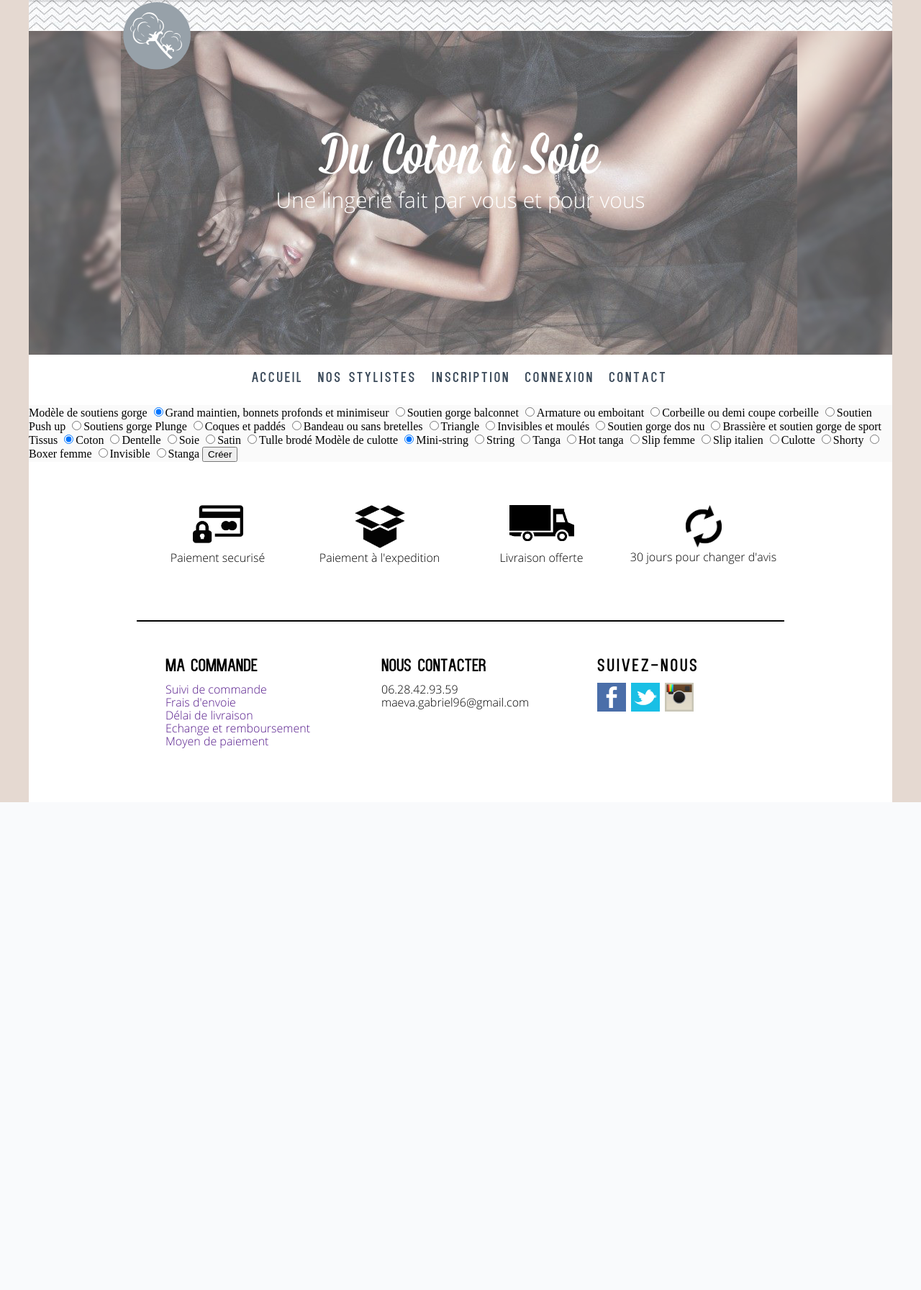
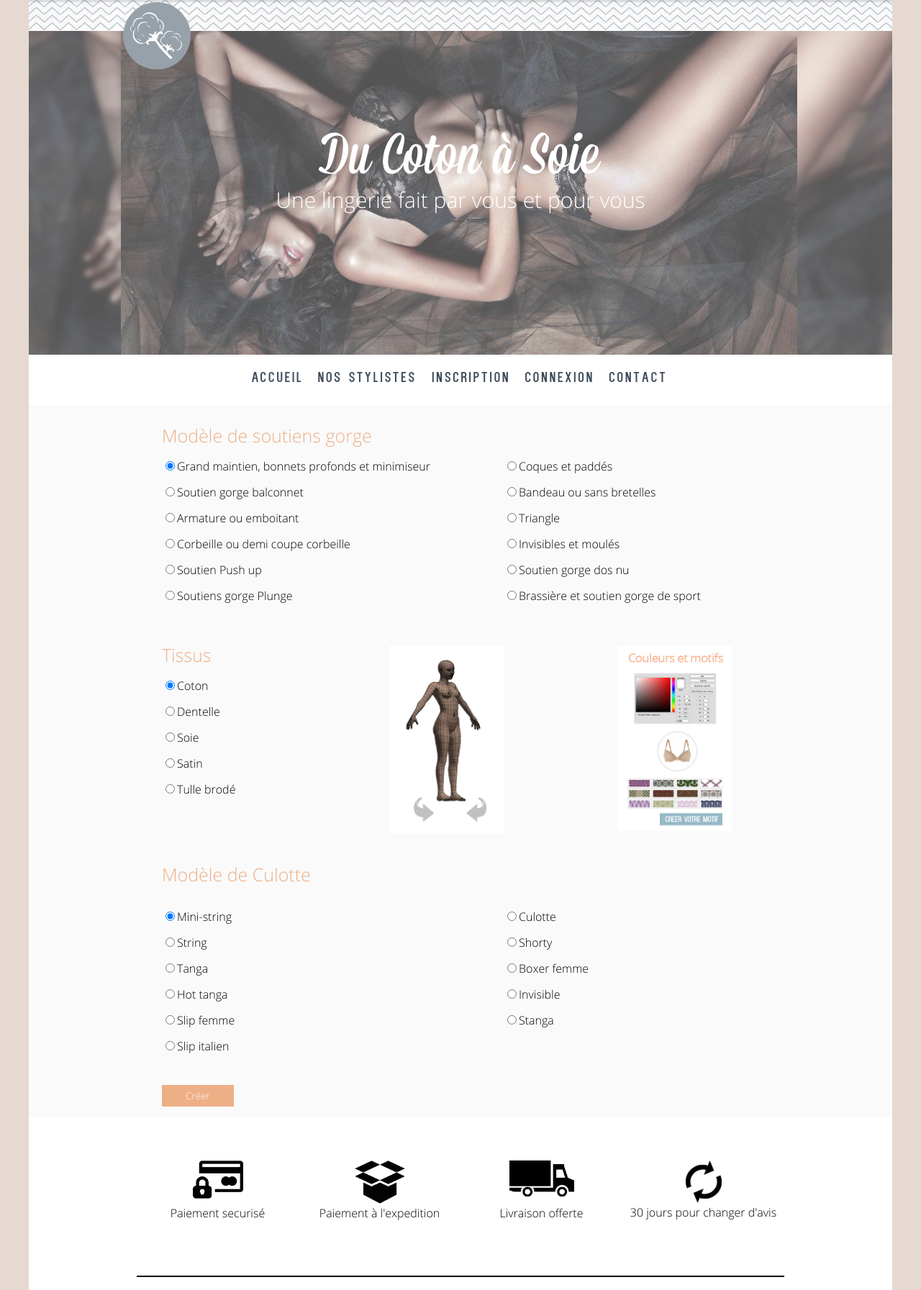
Before and after one commit to SNYdev/DeCotonASoi, a PHP site: page /DeCotonASoi/index.php?page=creation in a window 1280 px wide. Shown: the top 1793 px of the page at 72% size. Before the commit the page ends 1115 px from the top, so only its background shows below. Run offline with PHP 8.4, Linux system fonts and the light colour scheme.

Commit message:
css for creation.php

```diff
--- a/vue/creation.php
+++ b/vue/creation.php
@@ -1,39 +1,58 @@
-<form action="" method="post">
-    Modèle de soutiens gorge
-    <input type="radio" name="bra" value="Profond" checked>Grand maintien, bonnets profonds et minimiseur
-    <input type="radio" name="bra" value="Balconnet">Soutien gorge balconnet
-    <input type="radio" name="bra" value="Armature">Armature ou emboitant
-    <input type="radio" name="bra" value="Corbeille">Corbeille ou demi coupe corbeille
-    <input type="radio" name="bra" value="Pushup">Soutien Push up
-    <input type="radio" name="bra" value="Plunge">Soutiens gorge Plunge
-    <input type="radio" name="bra" value="Coque">Coques et paddés
-    <input type="radio" name="bra" value="Bandeau">Bandeau ou sans bretelles
-    <input type="radio" name="bra" value="Triangle">Triangle
-    <input type="radio" name="bra" value="Invisible">Invisibles et moulés
-    <input type="radio" name="bra" value="Nu">Soutien gorge dos nu
-    <input type="radio" name="bra" value="Brassiere">Brassière et soutien gorge de sport
-
-    Tissus
-    <input type="radio" name="material" value="Coton" checked>Coton
-    <input type="radio" name="material" value="Dentelle">Dentelle
-    <input type="radio" name="material" value="Soie">Soie
-    <input type="radio" name="material" value="Satin">Satin
-    <input type="radio" name="material" value="Tulle">Tulle brodé
-
-    Modèle de culotte
-    <input type="radio" name="underwear" value="Mini-string"checked>Mini-string
-    <input type="radio" name="underwear" value="String">String
-    <input type="radio" name="underwear" value="Tanga">Tanga
-    <input type="radio" name="underwear" value="Hot-tanga">Hot tanga
-    <input type="radio" name="underwear" value="Slip-femme">Slip femme
-    <input type="radio" name="underwear" value="Slip-italien">Slip italien
-    <input type="radio" name="underwear" value="Culotte">Culotte
-    <input type="radio" name="underwear" value="Shorty">Shorty
-    <input type="radio" name="underwear" value="Boxer-femme">Boxer femme
-    <input type="radio" name="underwear" value="Invisible">Invisible
-    <input type="radio" name="underwear" value="Stanga">Stanga
-
-    <input type="submit" value="Créer">
+<form action="" class="formCreation" method="post">
+    <div class="BLOCK">
+        <h2 class="titleFormCreation">Modèle de soutiens gorge</h2>
+        <div class="blockCreation">
+            <input type="radio" name="bra" class="modele-soutiensGorge" value="profond" checked>Grand maintien, bonnets profonds et minimiseur<br>
+            <input type="radio" name="bra" class="modele-soutiensGorge" value="balconnet">Soutien gorge balconnet<br>
+            <input type="radio" name="bra" class="modele-soutiensGorge" value="armature">Armature ou emboitant<br>
+            <input type="radio" name="bra" class="modele-soutiensGorge" value="corbeille">Corbeille ou demi coupe corbeille<br>
+            <input type="radio" name="bra" class="modele-soutiensGorge" value="pushup">Soutien Push up<br>
+            <input type="radio" name="bra" class="modele-soutiensGorge" value="plunge">Soutiens gorge Plunge<br>
+        </div>
+        <div class="blockCreation">
+            <input type="radio" name="bra" class="modele-soutiensGorge" value="coque">Coques et paddés<br>
+            <input type="radio" name="bra" class="modele-soutiensGorge" value="bandeau">Bandeau ou sans bretelles<br>
+            <input type="radio" name="bra" class="modele-soutiensGorge" value="triangle">Triangle<br>
+            <input type="radio" name="bra" class="modele-soutiensGorge" value="invisible">Invisibles et moulés<br>
+            <input type="radio" name="bra" class="modele-soutiensGorge" value="nu">Soutien gorge dos nu<br>
+            <input type="radio" name="bra" class="modele-soutiensGorge" value="brassiere">Brassière et soutien gorge de sport<br>
+        </div>
+    </div>
+    <div class="BLOCK">
+        <div class="tissusCreation">
+            <h2 class="titleFormCreation">Tissus</h2>
+            <input type="radio" name="material" class="modele-soutiensGorge" value="coton" checked>Coton<br>
+            <input type="radio" name="material" class="modele-soutiensGorge" value="dentelle">Dentelle<br>
+            <input type="radio" name="material" class="modele-soutiensGorge" value="soie">Soie<br>
+            <input type="radio" name="material" class="modele-soutiensGorge" value="satin">Satin<br>
+            <input type="radio" name="material" class="modele-soutiensGorge" value="tulle">Tulle brodé
+        </div>
+        <div class="img3D">
+            <img src="vue/img/model3D.jpg" width="160px">
+        </div>
+        <div class="patternsSelect">
+            <img src="vue/img/patternUser.jpg" width="160px">
+        </div>
+    </div>
+    <div class="BLOCK">
+        <h2 class="titleFormCreation">Modèle de Culotte</h2><br>
+        <div id="modelLeft">
+            <input type="radio" name="underwear" class="modele-soutiensGorge" value="miniString"checked>Mini-string<br>
+            <input type="radio" name="underwear" class="modele-soutiensGorge" value="string">String<br>
+            <input type="radio" name="underwear" class="modele-soutiensGorge" value="tanga">Tanga<br>
+            <input type="radio" name="underwear" class="modele-soutiensGorge" value="hotTanga">Hot tanga<br>
+            <input type="radio" name="underwear" class="modele-soutiensGorge" value="slipFemme">Slip femme<br>
+            <input type="radio" name="underwear" class="modele-soutiensGorge" value="slipItalien">Slip italien<br>
+        </div>
+        <div id="modelRight">
+            <input type="radio" name="underwear" class="modele-soutiensGorge" value="culotte">Culotte<br>
+            <input type="radio" name="underwear" class="modele-soutiensGorge" value="shorty">Shorty<br>
+            <input type="radio" name="underwear" class="modele-soutiensGorge" value="boxerFemme">Boxer femme<br>
+            <input type="radio" name="underwear" class="modele-soutiensGorge" value="invisible">Invisible<br>
+            <input type="radio" name="underwear" class="modele-soutiensGorge" value="stanga">Stanga<br>
+        </div>
+    </div>
+    <input type="submit" class="submitDCAS" value="Créer">
 </form>
 
 <?php
--- a/vue/css/style.css
+++ b/vue/css/style.css
@@ -710,3 +710,69 @@ body{
 				font-size: 30px;
 				padding-bottom: 20px;
 			}
+
+			/*Page Creation*/
+
+
+.BLOCK{
+	height: 255px;
+	margin-bottom: 50px;
+}
+
+.formCreation{
+	width: 950px;
+	height: 960px;
+	font-family: 'OpenSans-Light';
+	padding-top: 30px;
+	margin-left: 185px;
+}
+
+	.titleFormCreation{
+		font-family: 'OpenSans-Light';
+		font-size: 25px;
+		padding-bottom: 20px;
+		color: #edaf86;
+	}
+
+	.blockCreation{
+		width: 50%;
+		float: left;
+	}
+
+		.modele-soutiensGorge{
+			padding-top: 15px;
+			margin-bottom: 20px;
+		}
+
+	.tissusCreation{
+	width: 33.3%;
+	height: 259px;
+	float: left;
+	}
+
+	.img3D{
+		width: 33.3%;
+		/*background-image: url(../img/model3D.jpg);*/
+		float: left;
+		/*margin-bottom: 180px;*/
+	}
+	.patternsSelect{
+		width: 33.3%;
+		/*background-image: url(../img/patternUser.jpg);*/
+		float: left;
+	}
+
+	.BlockModele{
+		width: 695px;
+
+	}
+
+		#modelLeft{
+			width: 50%;
+			float: left;
+		}
+
+		#modelRight{
+			width: 50%;
+			float: left;
+		}
```
